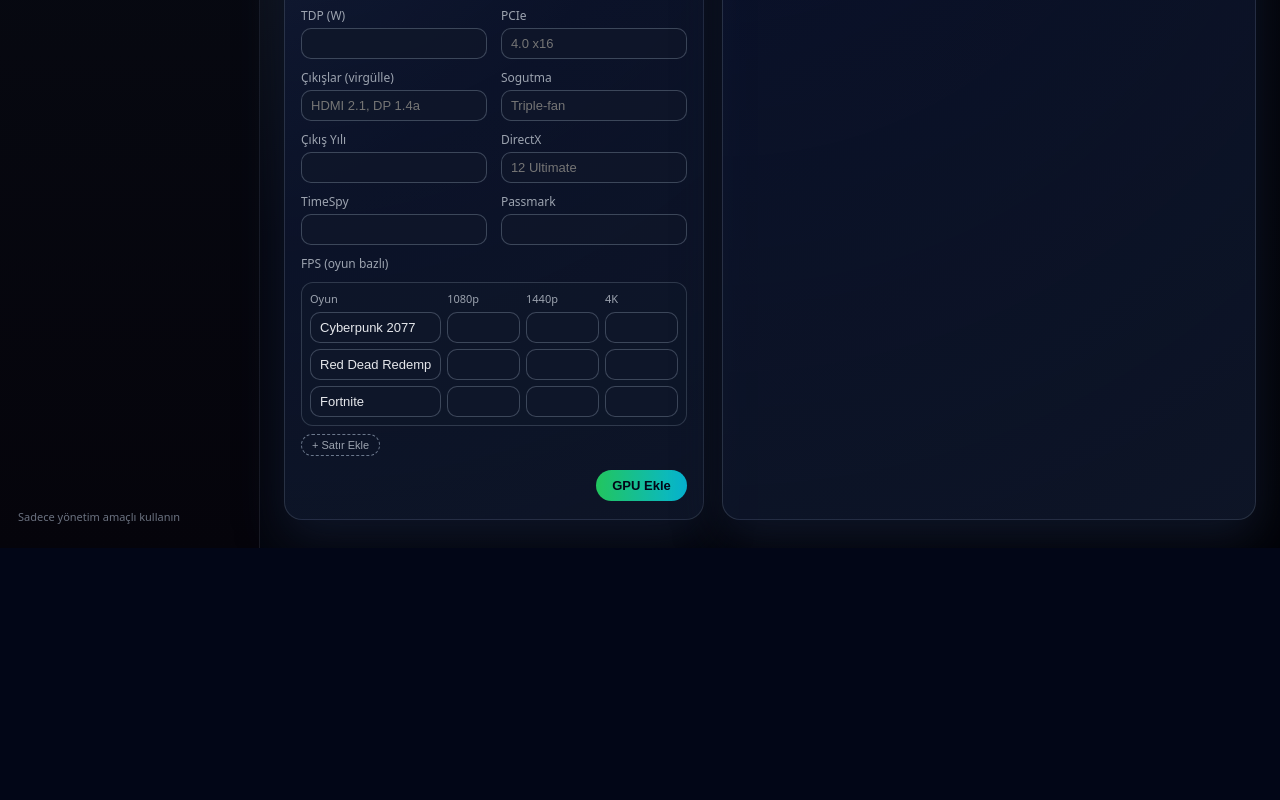
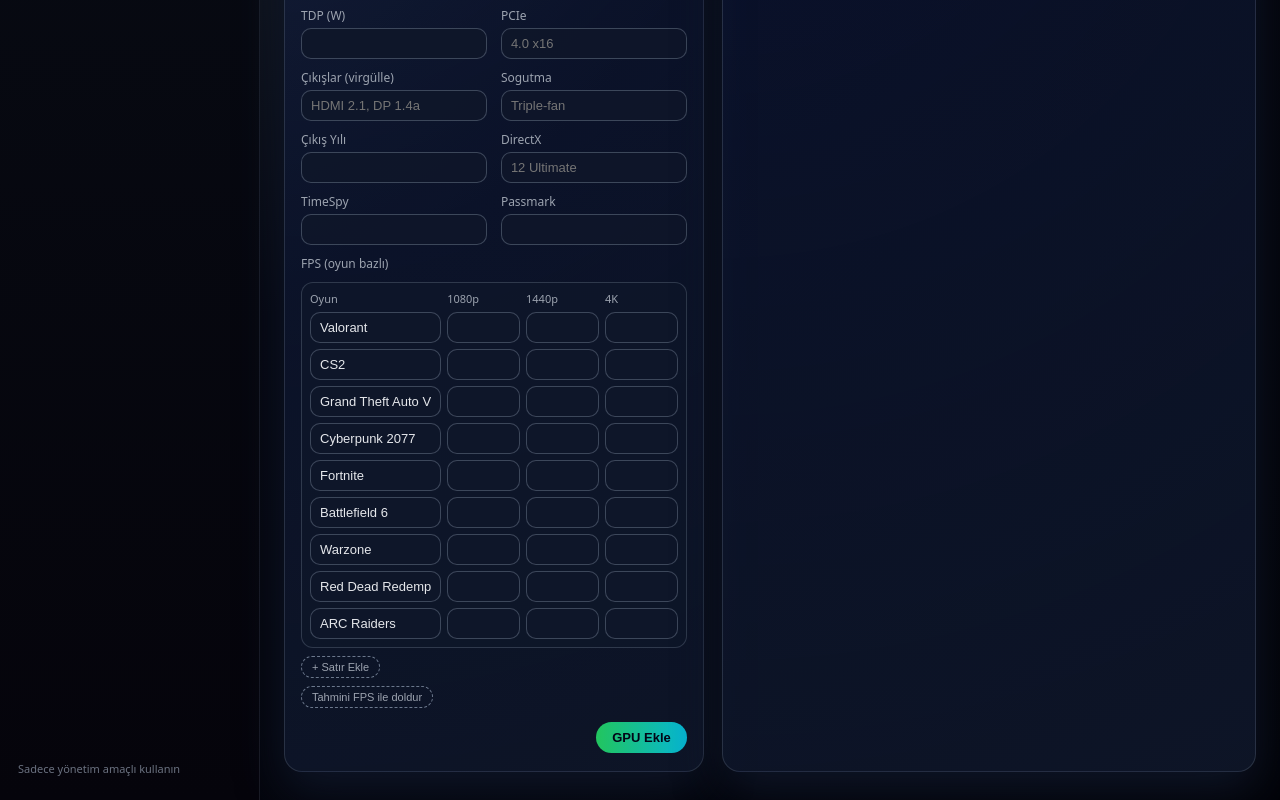
Before and after one commit to enesakmehmet/gpu-compare-admin, a React (Create React App) app: page /gpus in a window 1280 px wide. Shown: the part 440-1240 px from the top of the page. Before the commit the page ends 988 px from the top, so only its background shows below. Built offline with nearby package versions, Linux system fonts and the light colour scheme; no server answers.

Commit message:
feat: gpu game fps admin ui and auto suggestions

```diff
--- a/src/pages/GpuPage.tsx
+++ b/src/pages/GpuPage.tsx
@@ -1,4 +1,4 @@
-import React, { useCallback, useEffect, useState } from 'react';
+import React, { useCallback, useEffect, useMemo, useState } from 'react';
 import { api } from '../api/client';
 
 interface GpuBenchmarks {
@@ -40,6 +40,42 @@ interface GameRow {
   p4k?: string;
 }
 
+const GAME_FACTORS: Record<string, number> = {
+  'Valorant': 2.5,
+  'CS2': 2.2,
+  'Grand Theft Auto V Enhanced': 1.4,
+  'Cyberpunk 2077': 1.0,
+  'Fortnite': 1.8,
+  'Battlefield 6': 1.1,
+  'Warzone': 1.15,
+  'Red Dead Redemption 2': 1.05,
+  'ARC Raiders': 1.0,
+};
+
+const estimateAutoFps = (
+  timeSpy?: number | string | null,
+): Record<string, { p1080: number; p1440: number; p4k: number }> => {
+  const ts = typeof timeSpy === 'string' ? Number(timeSpy) : timeSpy ?? 0;
+
+  if (!ts || ts <= 0) return {};
+
+  const base1080 = ts / 350;
+  const base1440 = ts / 480;
+  const base4k = ts / 700;
+
+  const result: Record<string, { p1080: number; p1440: number; p4k: number }> = {};
+
+  Object.entries(GAME_FACTORS).forEach(([name, factor]) => {
+    result[name] = {
+      p1080: Math.round(base1080 * factor),
+      p1440: Math.round(base1440 * factor),
+      p4k: Math.round(base4k * factor),
+    };
+  });
+
+  return result;
+};
+
 const GpuPage: React.FC = () => {
   const [gpus, setGpus] = useState<Gpu[]>([]);
   const [loading, setLoading] = useState(false);
@@ -57,10 +93,21 @@ const GpuPage: React.FC = () => {
   const [bench, setBench] = useState<GpuBenchmarks>({});
   const [outputs, setOutputs] = useState('');
   const [gameRows, setGameRows] = useState<GameRow[]>([
+    { name: 'Valorant' },
+    { name: 'CS2' },
+    { name: 'Grand Theft Auto V Enhanced' },
     { name: 'Cyberpunk 2077' },
+    { name: 'Fortnite' },
+    { name: 'Battlefield 6' },
+    { name: 'Warzone' },
     { name: 'Red Dead Redemption 2' },
-    { name: 'Fortnite' },
+    { name: 'ARC Raiders' },
   ]);
+
+  const autoFps = useMemo(
+    () => estimateAutoFps(bench.timeSpy),
+    [bench.timeSpy],
+  );
 
   const loadGpus = useCallback(async () => {
     try {
@@ -101,6 +148,22 @@ const GpuPage: React.FC = () => {
 
   const addGameRow = () => {
     setGameRows((prev) => [...prev, { name: '' }]);
+  };
+
+  const applyAutoFps = () => {
+    setGameRows((prev) =>
+      prev.map((row) => {
+        const suggestion = row.name ? autoFps[row.name] : undefined;
+        if (!suggestion) return row;
+
+        return {
+          ...row,
+          p1080: row.p1080 && row.p1080 !== '' ? row.p1080 : String(suggestion.p1080),
+          p1440: row.p1440 && row.p1440 !== '' ? row.p1440 : String(suggestion.p1440),
+          p4k: row.p4k && row.p4k !== '' ? row.p4k : String(suggestion.p4k),
+        };
+      }),
+    );
   };
 
   const onSubmit = async (e: React.FormEvent) => {
@@ -203,9 +266,15 @@ const GpuPage: React.FC = () => {
     setBench({});
     setOutputs('');
     setGameRows([
+      { name: 'Valorant' },
+      { name: 'CS2' },
+      { name: 'Grand Theft Auto V Enhanced' },
       { name: 'Cyberpunk 2077' },
+      { name: 'Fortnite' },
+      { name: 'Battlefield 6' },
+      { name: 'Warzone' },
       { name: 'Red Dead Redemption 2' },
-      { name: 'Fortnite' },
+      { name: 'ARC Raiders' },
     ]);
     setEditingSlug(null);
   };
@@ -384,7 +453,10 @@ const GpuPage: React.FC = () => {
                   <div>1440p</div>
                   <div>4K</div>
                 </div>
-                {gameRows.map((row, index) => (
+                {gameRows.map((row, index) => {
+                  const suggestion = row.name ? autoFps[row.name] : undefined;
+
+                  return (
                     <div key={index} className="fps-row">
                       <input
                         className="fps-cell"
@@ -395,26 +467,33 @@ const GpuPage: React.FC = () => {
                       <input
                         className="fps-cell"
                         type="number"
+                        placeholder={suggestion ? String(suggestion.p1080) : ''}
                         value={row.p1080 ?? ''}
                         onChange={(e) => updateGameRow(index, 'p1080', e.target.value)}
                       />
                       <input
                         className="fps-cell"
                         type="number"
+                        placeholder={suggestion ? String(suggestion.p1440) : ''}
                         value={row.p1440 ?? ''}
                         onChange={(e) => updateGameRow(index, 'p1440', e.target.value)}
                       />
                       <input
                         className="fps-cell"
                         type="number"
+                        placeholder={suggestion ? String(suggestion.p4k) : ''}
                         value={row.p4k ?? ''}
                         onChange={(e) => updateGameRow(index, 'p4k', e.target.value)}
                       />
                     </div>
-                ))}
+                  );
+                })}
               </div>
               <button type="button" className="fps-add" onClick={addGameRow}>
                 + Satır Ekle
+              </button>
+              <button type="button" className="fps-add" onClick={applyAutoFps}>
+                Tahmini FPS ile doldur
               </button>
             </div>
 
```
Lines whose indentation alone changed are shown as unchanged.
